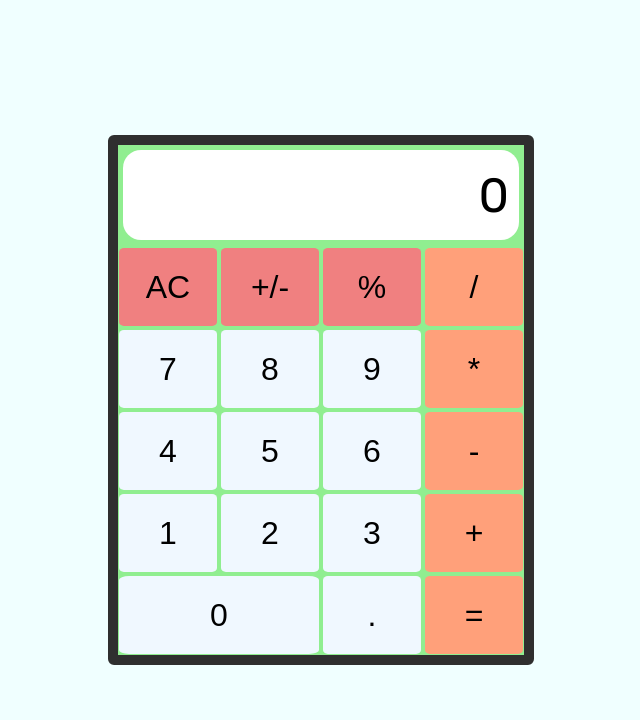
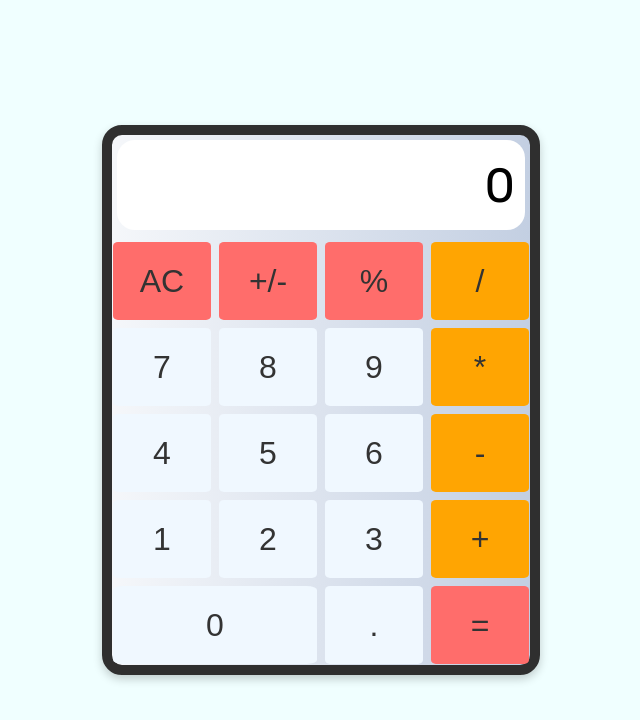
Before and after one commit to xtrphy/calculator-js, a plain HTML site: page index.html in a window 1280 px wide. Shown: the whole page, without its empty margins (319-959 px from the left). Drawn offline with Linux system fonts and the light colour scheme.

Commit message:
Redesign calculator, better animations for buttons

```diff
--- a/style/style.css
+++ b/style/style.css
@@ -21,13 +21,14 @@ body {
 }
 
 #container {
-  background-color: lightgreen;
+  background: linear-gradient(to right, #f5f7fa, #c3cfe2);
   border: 10px solid rgba(47, 47, 47, 1);
-  border-radius: 6px;
+  border-radius: 20px;
   display: grid;
   grid-template-columns: repeat(4, 100px);
   grid-template-rows: minmax(100px, auto) repeat(5, 80px);
-  gap: 2px;
+  gap: 6px;
+  box-shadow: 0 4px 10px rgba(0, 0, 0, 0.2);
 }
 
 #display {
@@ -48,43 +49,76 @@ button {
   border-radius: 5%;
   border: none;
   font-size: 2rem;
-  color: #000;
+  color: #333;
   cursor: pointer;
+  transition: all 0.15s ease;
 }
 
-button:hover {
-  opacity: 0.7;
+button:active {
+  transform: scale(0.95);
 }
 
 .clear {
-  background-color: rgb(240, 128, 128);
+  background-color: #ff6d6b;
+}
+
+.clear:hover {
+  background-color: #e85050;
 }
 
 .sign {
-  background-color: rgb(240, 128, 128);
+  background-color: #ff6d6b;
+}
+
+.sign:hover {
+  background-color: #e85050;
 }
 
 .percent {
-  background-color: lightcoral;
+  background-color: #ff6d6b;
+}
+
+.percent:hover {
+  background-color: #e85050;
 }
 
 .operator {
-  background-color: lightsalmon;
+  background-color: #ffa502;
+}
+
+.operator:hover {
+  background-color: #e67900;
 }
 
 .operand {
-  background-color: aliceblue;
+  background-color: rgb(240, 248, 255);
+}
+
+.operand:hover {
+  background-color: rgba(240, 248, 255, 0);
 }
 
 #zero {
   grid-column: span 2;
-  background-color: aliceblue;
+  background-color: rgb(240, 248, 255);
+}
+
+#zero:hover {
+  background-color: rgba(240, 248, 255, 0);
 }
 
 .decimal {
-  background-color: aliceblue;
+  background-color: rgb(240, 248, 255);
+}
+
+.decimal:hover {
+  background-color: rgba(240, 248, 255, 0);
 }
 
 .equals {
-  background-color: lightsalmon;
+  background-color: #ff6d6b;
 }
+
+.equals:hover {
+  background-color: #e85050;
+}
```
